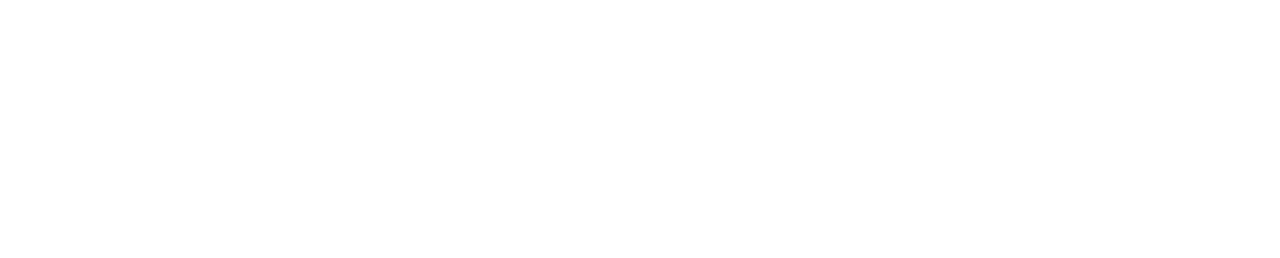
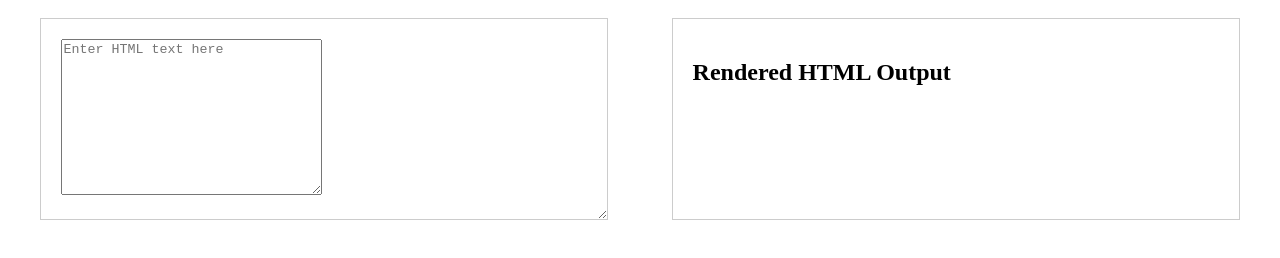
Before and after one commit to gongahkia/dc4u, a website with bundled scripts: page frontend/index.html in a window 1280 px wide. Built offline with nearby package versions, Linux system fonts and the light colour scheme.

Commit message:
default message

```diff
--- a/frontend/index.html
+++ b/frontend/index.html
@@ -5,6 +5,14 @@
         <link rel="stylesheet" href="main.css"/>
     </head>
     <body>
+        <div class="left-panel">
+        <textarea rows="10" cols="30" placeholder="Enter HTML text here"></textarea>
+    </div>
+    <div class="right-panel">
+        <h2>Rendered HTML Output</h2>
+        <div id="output"></div>
+    </div>
+<!-- i want to check for each new character input upon keypress -->
     </body>
     <script src="app/app.js"></script>
 </html>
--- a/frontend/main.css
+++ b/frontend/main.css
@@ -0,0 +1,23 @@
+body {
+            display: flex;
+            justify-content: space-around;
+        }
+
+        .left-panel,
+        .right-panel {
+            width: 45%;
+            padding: 20px;
+            border: 1px solid #ccc;
+            margin: 10px;
+            box-sizing: border-box;
+        }
+
+        .left-panel {
+            resize: vertical;
+            overflow: auto;
+        }
+
+#input_area {
+
+
+}
```
